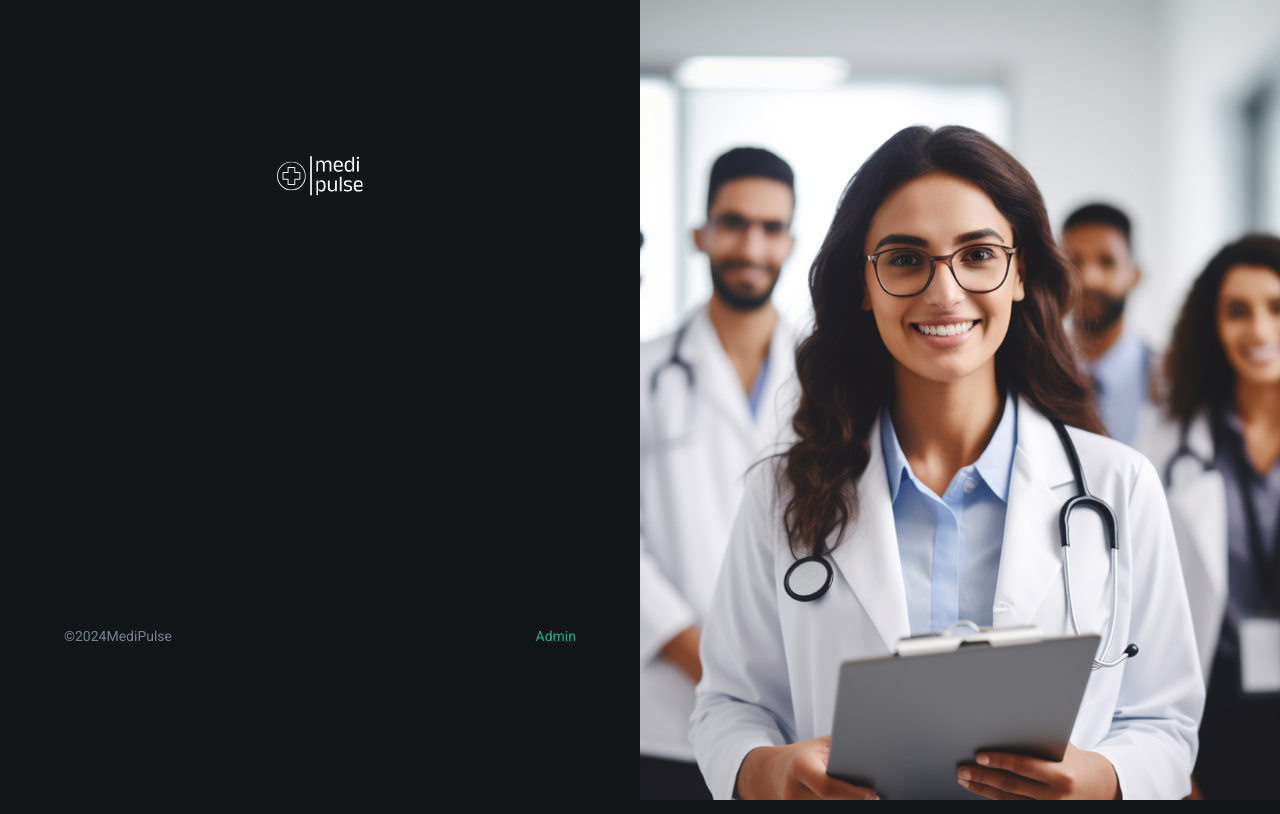
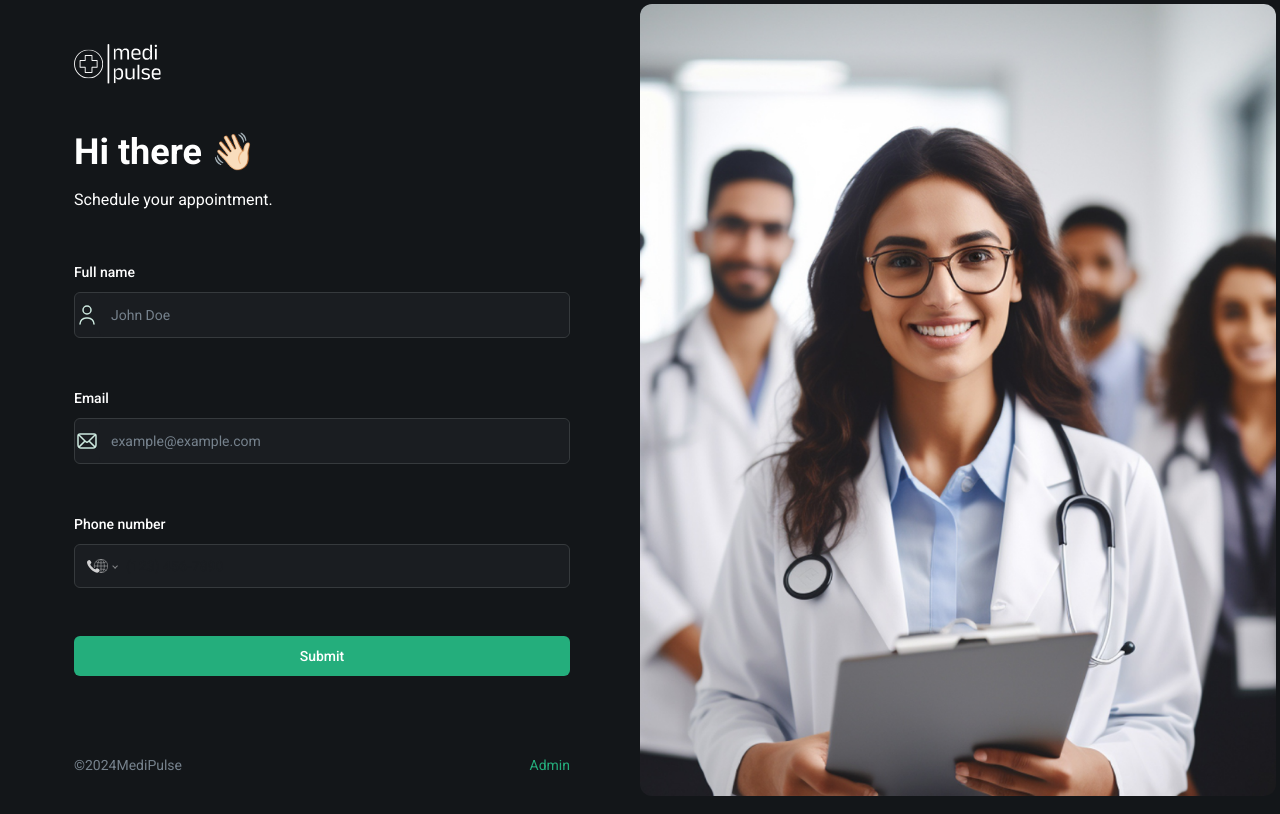
Before and after one commit to Zoran-Janjic/MediPulse, a Next.js app: page / in a window 1280 px wide. Built offline with nearby package versions, Linux system fonts and the light colour scheme.

Commit message:
Add register form 80%.

```diff
--- a/app/page.tsx
+++ b/app/page.tsx
@@ -4,10 +4,10 @@ import Link from "next/link";
 
 export default function Home() {
   return (
-    <main className="flex h-screen min-h-screen">
+    <div className="flex h-screen max-h-screen p-1">
+      <section className="remove-scrollbar container my-auto ">
         {/* TODO: Add otp */}
-
-      <section className="flex container flex-col p-1 items-center justify-around ">
+        <div className="sub-container max-w-[496px]">
           <Image
             src={"/assets/icons/logo-full.svg"}
             height={"1000"}
@@ -26,15 +26,15 @@ export default function Home() {
               Admin
             </Link>
           </div>
+        </div>
       </section>
-
       <Image
         src={"/assets/images/onboarding-img.png"}
         height={"1000"}
         width={"1000"}
         alt="doctor image"
-        className="side-img max-w-[50%]"
+        className="rounded-xl side-img max-w-[50%]"
       />
-    </main>
+    </div>
   );
 }
--- /dev/null
+++ b/components/forms/CustomFormField.tsx
@@ -0,0 +1,85 @@
+"use client";
+import { Input } from "@/components/ui/input";
+import React from "react";
+import {
+  FormField,
+  FormItem,
+  FormLabel,
+  FormControl,
+  FormDescription,
+  FormMessage,
+} from "../ui/form";
+import { CustomFormProps, FormFieldType } from "../../types/types";
+import Image from "next/image";
+import "react-phone-number-input/style.css";
+import PhoneInput from "react-phone-number-input";
+type E164Number = string;
+
+const CustomFormField = (props: CustomFormProps) => {
+  const { formControl, name, formFieldType, label } = props;
+
+  const RenderField = ({
+    field,
+    props,
+  }: {
+    field: any;
+    props: CustomFormProps;
+  }) => {
+    const { iconSrc, iconAlt, formFieldType, placeholder } = props;
+
+    switch (formFieldType) {
+      case FormFieldType.INPUT:
+        return (
+          <div className="flex rounded-md border border-dark-500 bg-dark-400">
+            {iconSrc && (
+              <Image
+                src={iconSrc}
+                alt={iconAlt || "Icon"}
+                height={24}
+                width={24}
+              />
+            )}
+            <FormControl>
+              <Input
+                {...field}
+                placeholder={placeholder || ""}
+                className="shad-input border-0"
+              />
+            </FormControl>
+          </div>
+        );
+      case FormFieldType.PHONE_INPUT:
+        return (
+          <div>
+            <PhoneInput
+              value={field.value as E164Number | undefined}
+              withCountryCallingCode
+              onChange={field.onChange}
+              className="input-phone"
+              placeholder={placeholder || ""}
+            />
+          </div>
+        );
+    }
+  };
+
+  return (
+    <FormField
+      control={formControl}
+      name={name}
+      render={({ field }) => (
+        <FormItem className="flex-1">
+          {formFieldType !== FormFieldType.CHECKBOX && label && (
+            <FormLabel className="text-sm">{label}</FormLabel>
+          )}
+
+          <RenderField field={field} props={props} />
+
+          <FormMessage className="shad-error" />
+        </FormItem>
+      )}
+    />
+  );
+};
+
+export default CustomFormField;
--- /dev/null
+++ b/components/forms/CustomFormSubmitButton.tsx
@@ -0,0 +1,33 @@
+import { CustomFormSubmitButtonProps } from "@/types/types";
+import React from "react";
+import { Button } from "../ui/button";
+import Image from "next/image";
+
+const CustomFormSubmitButton = (props: CustomFormSubmitButtonProps) => {
+  const { isLoading, className, children } = props;
+
+  return (
+    <Button
+      type="submit"
+      disabled={isLoading}
+      className={className ?? "shad-primary-btn w-full"}
+    >
+      {isLoading ? (
+        <div className="flex items-center gap-4">
+          <Image
+            src="/assets/icons/loader.svg"
+            alt="loading image"
+            width={24}
+            height={24}
+            className="animate-spin"
+          />
+          Loading
+        </div>
+      ) : (
+        <div className="flex items-center gap-4">{children}</div>
+      )}
+    </Button>
+  );
+};
+
+export default CustomFormSubmitButton;
--- /dev/null
+++ b/components/forms/FormValidation.ts
@@ -0,0 +1,14 @@
+import { z } from "zod";
+
+export const userFormValidation = z.object({
+  name: z
+    .string()
+    .min(2, {
+      message: "Username must be at least 2 characters.",
+    })
+    .max(50, { message: "Name must be at most 50 characters" }),
+  email: z.string().email({ message: "Invalid email" }),
+  phone: z
+    .string()
+    .refine((phone) => /^\+\d{10,15}$/.test(phone), "Invalid phone number"),
+});
--- a/components/forms/PatientForm.tsx
+++ b/components/forms/PatientForm.tsx
@@ -1,30 +1,94 @@
 "use client";
-
+import { Button } from "@/components/ui/button";
+import {
+  Form,
+  FormControl,
+  FormDescription,
+  FormField,
+  FormItem,
+  FormLabel,
+  FormMessage,
+} from "@/components/ui/form";
 import { zodResolver } from "@hookform/resolvers/zod";
 import { useForm } from "react-hook-form";
+import CustomFormField from "./CustomFormField";
+import { FormFieldType } from "../../types/types";
+import CustomFormSubmitButton from "./CustomFormSubmitButton";
+import { useState } from "react";
+import { userFormValidation } from "./FormValidation";
 import { z } from "zod";
-
-const formSchema = z.object({
-  username: z.string().min(2, {
-    message: "Username must be at least 2 characters.",
-  }),
-});
 
 const PatientForm = () => {
   // 1. Define your form.
-  const form = useForm<z.infer<typeof formSchema>>({
-    resolver: zodResolver(formSchema),
+  const form = useForm<z.infer<typeof userFormValidation>>({
+    resolver: zodResolver(userFormValidation),
     defaultValues: {
-      username: "",
+      name: "",
+      email: "",
+      phone: "",
     },
   });
 
   // 2. Define a submit handler.
-  function onSubmit(values: z.infer<typeof formSchema>) {
+  function onSubmit(values: z.infer<typeof userFormValidation>) {
     // Do something with the form values.
     // ✅ This will be type-safe and validated.
     console.log(values);
   }
+
+  const [isLoading, setIsLoading] = useState(false);
+
+  return (
+    <Form {...form}>
+      <form
+        onSubmit={form.handleSubmit(onSubmit)}
+        className="space-y-12 flex-1"
+      >
+        <section className="mb-12 space-y-4">
+          <h1 className="header">Hi there 👋🏻</h1>
+          <p>Schedule your appointment.</p>
+        </section>
+
+        {/* Name */}
+        <CustomFormField
+          formControl={form.control}
+          formFieldType={FormFieldType.INPUT}
+          label={"Full name"}
+          description={"Enter your full name"}
+          placeholder={"John Doe"}
+          iconSrc={"/assets/icons/user.svg"}
+          iconAlt={"user icon"}
+          name="name"
+        />
+
+        {/* Email */}
+        <CustomFormField
+          formControl={form.control}
+          formFieldType={FormFieldType.INPUT}
+          label={"Email"}
+          description={"email"}
+          placeholder={"example@example.com"}
+          iconSrc={"/assets/icons/email.svg"}
+          iconAlt={"email"}
+          name="username"
+        />
+
+        {/* Phone */}
+        <CustomFormField
+          formControl={form.control}
+          formFieldType={FormFieldType.PHONE_INPUT}
+          label={"Phone number"}
+          description={"phone number"}
+          placeholder={"(123) 456-7890"}
+          name="phoneNumber"
+        />
+
+        <CustomFormSubmitButton isLoading={isLoading}>
+          Submit
+        </CustomFormSubmitButton>
+      </form>
+    </Form>
+  );
 };
 
 export default PatientForm;
--- /dev/null
+++ b/components/ui/input.tsx
@@ -0,0 +1,25 @@
+import * as React from "react"
+
+import { cn } from "@/lib/utils"
+
+export interface InputProps
+  extends React.InputHTMLAttributes<HTMLInputElement> {}
+
+const Input = React.forwardRef<HTMLInputElement, InputProps>(
+  ({ className, type, ...props }, ref) => {
+    return (
+      <input
+        type={type}
+        className={cn(
+          "flex h-10 w-full rounded-md border border-input bg-background px-3 py-2 text-sm ring-offset-background file:border-0 file:bg-transparent file:text-sm file:font-medium placeholder:text-muted-foreground focus-visible:outline-none focus-visible:ring-2 focus-visible:ring-ring focus-visible:ring-offset-2 disabled:cursor-not-allowed disabled:opacity-50",
+          className
+        )}
+        ref={ref}
+        {...props}
+      />
+    )
+  }
+)
+Input.displayName = "Input"
+
+export { Input }
--- a/package.json
+++ b/package.json
@@ -20,6 +20,7 @@
     "react": "^18",
     "react-dom": "^18",
     "react-hook-form": "^7.52.2",
+    "react-phone-number-input": "^3.4.5",
     "tailwind-merge": "^2.5.2",
     "tailwindcss-animate": "^1.0.7",
     "zod": "^3.23.8"
--- /dev/null
+++ b/types/types.tsx
@@ -0,0 +1,34 @@
+import { Control } from "react-hook-form";
+
+export enum FormFieldType {
+  INPUT = "input",
+  CHECKBOX = "checkbox",
+  TEXTAREA = "textarea",
+  PHONE_INPUT = "phoneInput",
+  DATE_PICKER = "datePicker",
+  SELECT = "select",
+  RADIO = "radio",
+  SWITCH = "switch",
+  UPLOAD = "upload",
+  SKELETON = "skeleton",
+}
+
+export interface CustomFormProps {
+  formControl: Control<any>;
+  label?: string;
+  description?: string;
+  formFieldType: FormFieldType;
+  placeholder?: string;
+  iconSrc?: string;
+  iconAlt?: string;
+  name: string;
+  showTimeSelect?: boolean;
+  children?: React.ReactNode;
+  renderSkeleton?: (field: any) => React.ReactNode;
+}
+
+export interface CustomFormSubmitButtonProps {
+  isLoading: boolean;
+  className?: string;
+  children: React.ReactNode;
+}
```
Also changed, not shown: 1 other file (tests, documents, lock files or other folders). Lines whose indentation alone changed are shown as unchanged.
